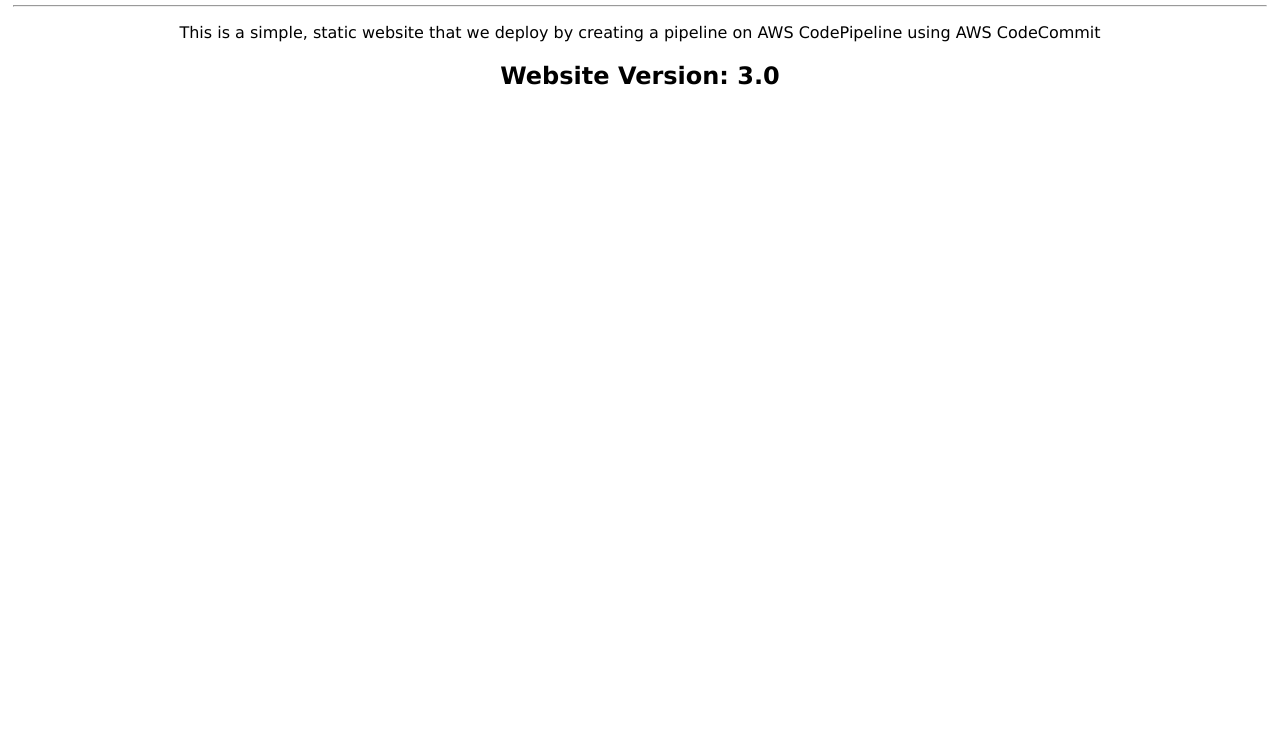
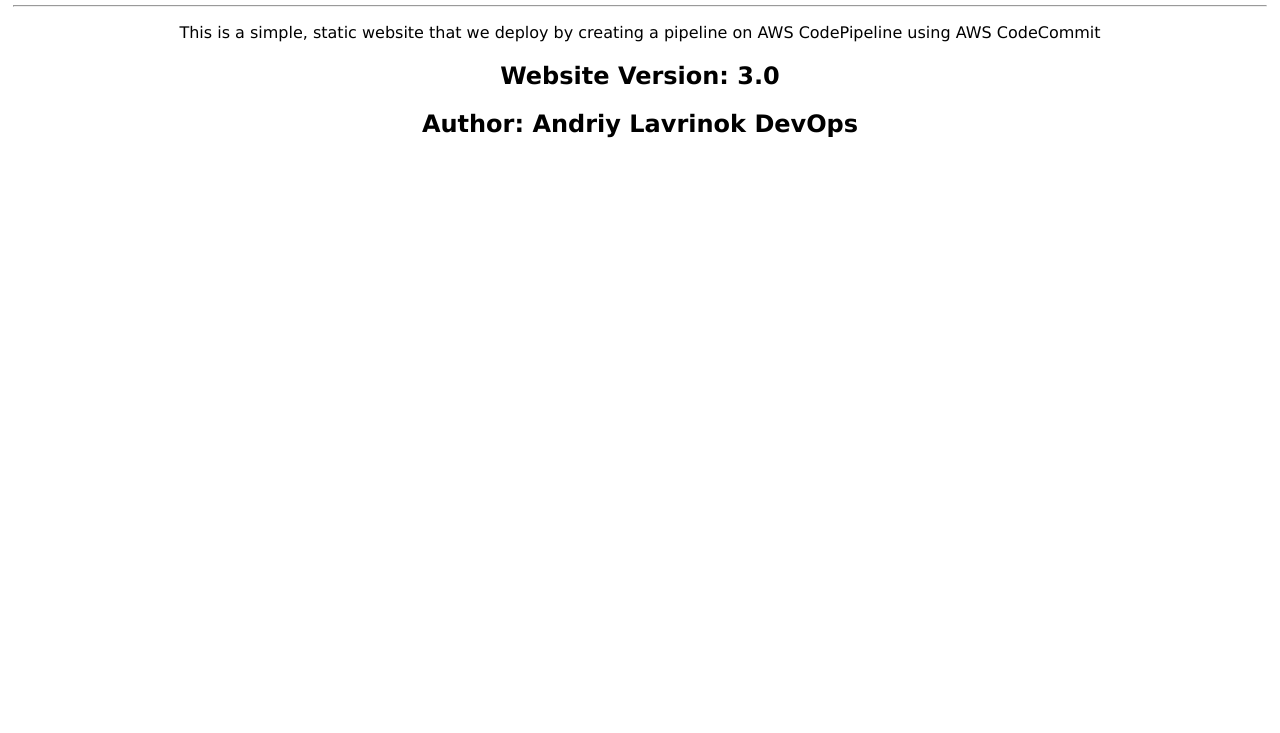
Before and after one commit to Andriy1987/devops, a plain HTML site: page index.html in a window 1280 px wide. Shown: the part 67-800 px from the top of the page. Drawn offline with Linux system fonts and the light colour scheme.

Commit message:
static website

```diff
--- a/index.html
+++ b/index.html
@@ -7,5 +7,6 @@
         <hr>
         <p>This is a simple, static website that we deploy by creating a pipeline on AWS CodePipeline using AWS CodeCommit</p>
         <h2>Website Version: 3.0</h2>
+         <h2>Author: Andriy Lavrinok DevOps</h2>
     </body>
 </html>
```
